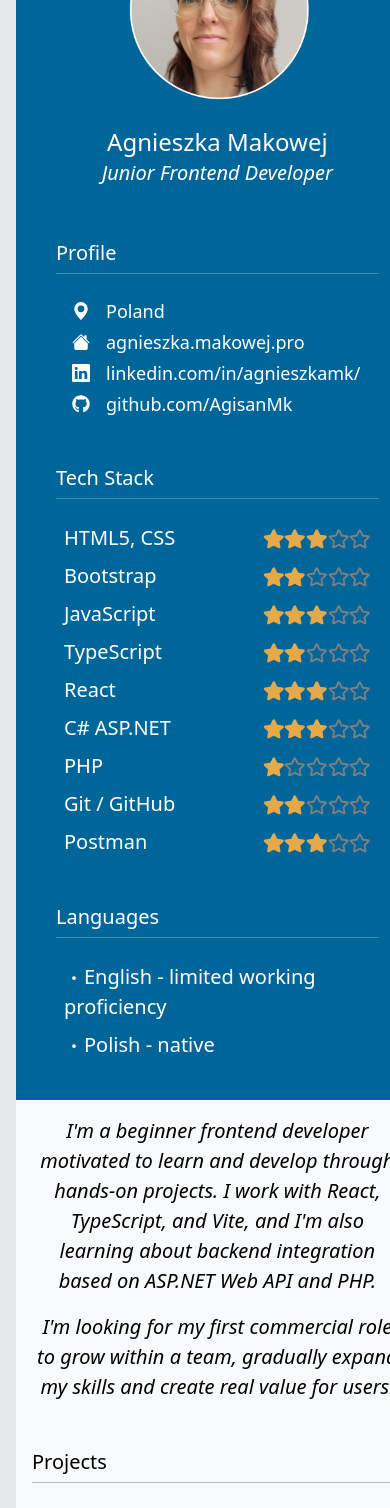
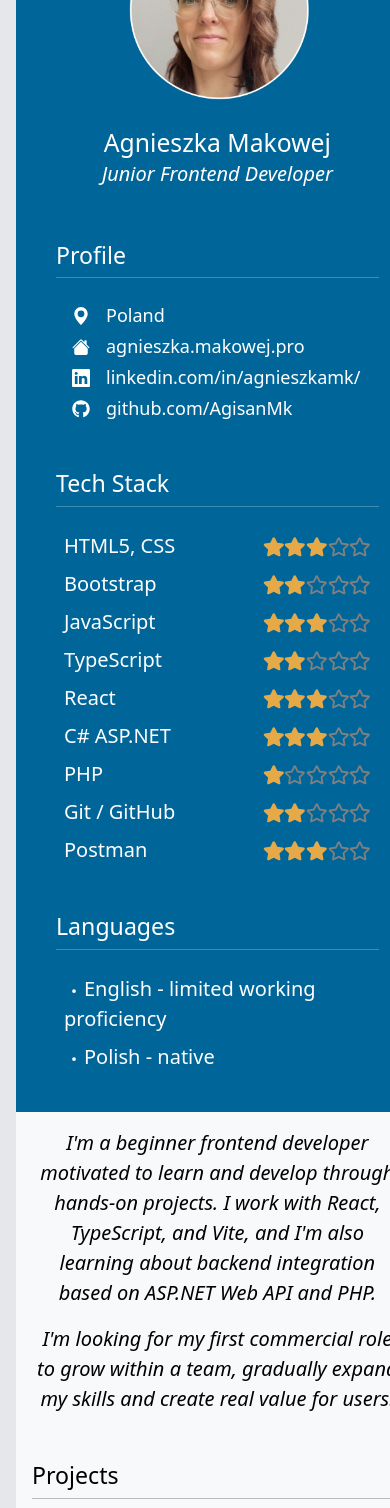
Before and after one commit to AgisanMk/www-agnieszka, a React (Vite) app: page / in a window 390 px wide. Shown: the part 120-1628 px from the top of the page. Built offline with nearby package versions, Linux system fonts and the light colour scheme; the HTML template or start-up script is replaced by a standard one.

Commit message:
CSS responsive design

```diff
--- a/src/App.css
+++ b/src/App.css
@@ -91,9 +91,6 @@ li span:last-child svg {
   .content {
     padding: 1rem;
   }
-  h2 { font-size: 1.5rem; }
-  h3 { font-size: 1.25rem; }
-  h4 { font-size: 1.1rem; }
 
   li {
     font-size: 0.9rem;
--- a/src/index.css
+++ b/src/index.css
@@ -18,7 +18,7 @@ body {
   width: 100%;
   background-color: #f4f1f0;
   color: #000000;
-  min-width: 375px;
+  min-width: 350px;
   min-height: 100vh;
   font-size: large;
 }
```
